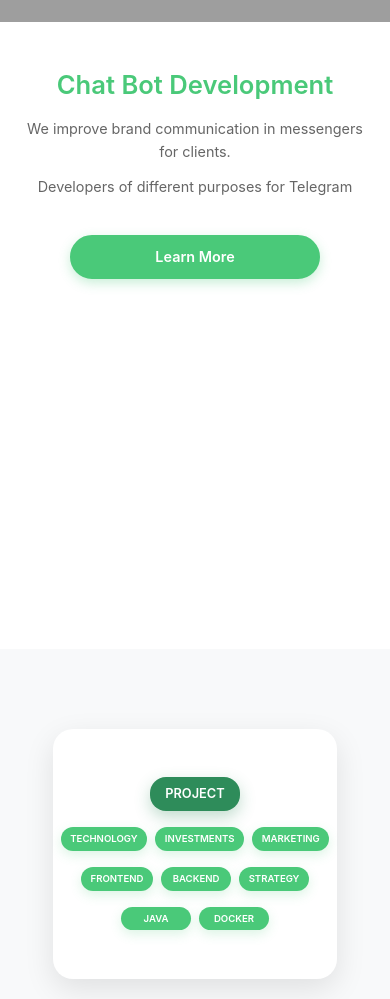
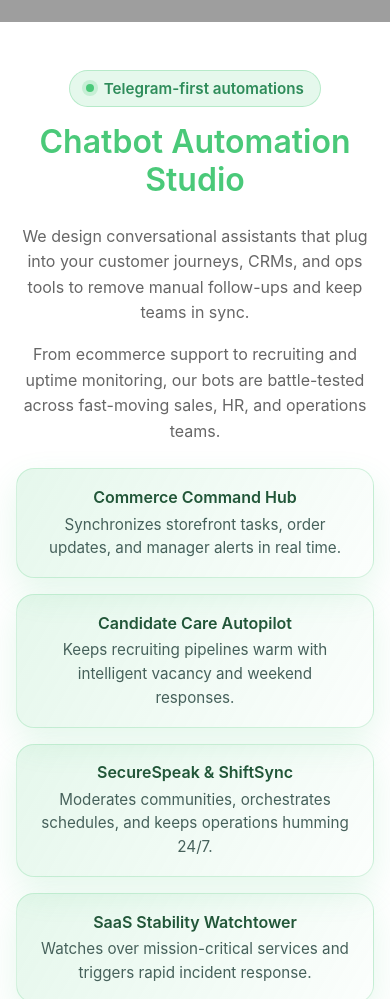
Before and after one commit to Tishify/tishify, a React (Create React App) app: page / in a window 390 px wide. Shown: the part 569-1568 px from the top of the page. Built offline with nearby package versions, Linux system fonts and the light colour scheme; grey boxes are pictures that could not be loaded.

Commit message:
Enhance services section with new visual effects, updated layout, and additional content. Introduced glowing orbits and badges, improved phone screen animations, and added service metrics and descriptions for better user engagement.

```diff
--- a/src/App.css
+++ b/src/App.css
@@ -489,149 +489,224 @@
 
 .services-visual {
   position: relative;
-  height: 500px;
+  height: 520px;
   display: flex;
   justify-content: center;
   align-items: center;
+  perspective: 1200px;
+  transform-style: preserve-3d;
+  isolation: isolate;
+}
+
+.services-glow {
+  position: absolute;
+  border-radius: 50%;
+  filter: blur(60px);
+  opacity: 0.75;
+  animation: glowPulse 10s ease-in-out infinite;
+  pointer-events: none;
+}
+
+.services-glow--primary {
+  width: 440px;
+  height: 440px;
+  background: radial-gradient(circle at 30% 30%, rgba(74, 201, 121, 0.65), transparent 75%);
+}
+
+.services-glow--secondary {
+  width: 300px;
+  height: 300px;
+  background: radial-gradient(circle at 70% 70%, rgba(82, 95, 197, 0.4), transparent 80%);
+  animation-delay: -3s;
+}
+
+.services-orbit {
+  position: absolute;
+  border-radius: 50%;
+  border: 1px solid rgba(74, 201, 121, 0.26);
+  box-shadow: 0 0 40px rgba(74, 201, 121, 0.18);
+  animation: orbitSpin 20s linear infinite;
+  pointer-events: none;
+}
+
+.services-orbit--outer {
+  width: 420px;
+  height: 420px;
+}
+
+.services-orbit--inner {
+  width: 280px;
+  height: 280px;
+  animation-duration: 26s;
+  animation-direction: reverse;
+  opacity: 0.65;
 }
 
 .phone-screens {
   position: relative;
-  height: 100%;
-  width: 100%;
-  display: flex;
-  justify-content: center;
-  align-items: center;
+  width: 360px;
+  height: 440px;
+  transform-style: preserve-3d;
 }
 
 .phone-screen {
   position: absolute;
-  width: 200px;
-  height: 350px;
-  background: #ffffff;
-  border-radius: 20px;
-  padding: 1rem;
-  box-shadow: 0 10px 30px rgba(0, 0, 0, 0.1);
-  transform: rotate(-5deg);
-  transition: transform 0.3s ease, box-shadow 0.3s ease;
-  border: 2px solid #4ac979;
-  overflow: hidden;
-  cursor: pointer;
-}
-
-.phone-screen:hover {
-  transform: rotate(-5deg) scale(1.05);
-  box-shadow: 0 15px 40px rgba(74, 201, 121, 0.2);
+  width: 210px;
+  height: 370px;
+  background: rgba(255, 255, 255, 0.96);
+  border-radius: 24px;
+  padding: 1.2rem;
+  border: 1px solid rgba(74, 201, 121, 0.3);
+  box-shadow: 0 18px 42px rgba(16, 55, 31, 0.18);
+  transform-style: preserve-3d;
+  backface-visibility: hidden;
+  --x: 0px;
+  --y: 0px;
+  --z: 0px;
+  --rx: 0deg;
+  --ry: 0deg;
+  --rz: 0deg;
+  transform: translate3d(var(--x), var(--y), var(--z)) rotateX(var(--rx)) rotateY(var(--ry)) rotateZ(var(--rz));
+  animation: phoneFloat 9s ease-in-out infinite;
+  pointer-events: none;
+}
+
+.phone-screen::before {
+  content: '';
+  position: absolute;
+  inset: -12px;
+  border-radius: inherit;
+  background: linear-gradient(135deg, rgba(74, 201, 121, 0.18), rgba(255, 255, 255, 0));
+  opacity: 0.35;
+  filter: blur(20px);
+  z-index: -1;
 }
 
 .screen-1 {
-  top: 0;
-  left: 0;
-  z-index: 3;
+  --x: -120px;
+  --y: -70px;
+  --z: 60px;
+  --rx: 14deg;
+  --ry: -18deg;
+  --rz: -8deg;
+  animation-duration: 8.6s;
 }
 
 .screen-2 {
-  top: 50px;
-  left: 50px;
-  z-index: 2;
-  transform: rotate(5deg);
-}
-
-.screen-2:hover {
-  transform: rotate(5deg) scale(1.05);
-  box-shadow: 0 15px 40px rgba(74, 201, 121, 0.2);
+  --x: -10px;
+  --y: -20px;
+  --z: -35px;
+  --rx: 10deg;
+  --ry: 12deg;
+  --rz: 4deg;
+  animation-duration: 9.8s;
+  animation-delay: -1.2s;
 }
 
 .screen-3 {
-  top: 100px;
-  left: 100px;
-  z-index: 1;
-  transform: rotate(-10deg);
-}
-
-.screen-3:hover {
-  transform: rotate(-10deg) scale(1.05);
-  box-shadow: 0 15px 40px rgba(74, 201, 121, 0.2);
-}
-
-.screen-content {
-  height: 100%;
-  display: flex;
-  flex-direction: column;
-  justify-content: space-between;
-}
-
-.screen-content h4 {
-  color: #4ac979;
-  font-size: 0.9rem;
-  margin-bottom: 0.5rem;
-  font-weight: 600;
-}
-
-.screen-content p {
-  color: #666;
-  font-size: 0.8rem;
-  margin-bottom: 0.5rem;
-  line-height: 1.3;
-}
-
-.screen-buttons {
-  display: flex;
-  flex-direction: column;
-  gap: 0.5rem;
-  margin-top: auto;
-}
-
-.screen-btn {
-  background: #4ac979;
-  color: #ffffff;
-  border: none;
-  padding: 0.5rem 1rem;
-  border-radius: 0.5rem;
-  font-size: 0.7rem;
-  font-weight: 500;
-  cursor: pointer;
-  transition: background 0.2s, transform 0.2s;
-  min-height: 32px;
-  display: flex;
-  align-items: center;
-  justify-content: center;
-}
-
-.screen-btn:hover {
-  background: #2e8c5a;
-  transform: scale(1.02);
-}
-
-.screen-btn:active {
-  transform: scale(0.98);
+  --x: 110px;
+  --y: 60px;
+  --z: 45px;
+  --rx: -12deg;
+  --ry: 16deg;
+  --rz: 10deg;
+  animation-duration: 10.6s;
+  animation-delay: -2.3s;
 }
 
 .animated-dots {
   position: absolute;
-  bottom: 20px;
-  right: 20px;
-  display: flex;
-  gap: 8px;
-}
-
-.dot {
-  width: 8px;
-  height: 8px;
+  width: 320px;
+  height: 320px;
+  border-radius: 50%;
+  animation: orbitSpin 24s linear infinite;
+  pointer-events: none;
+  mix-blend-mode: screen;
+}
+
+.animated-dots .dot {
+  position: absolute;
+  top: 50%;
+  left: 50%;
+  width: 12px;
+  height: 12px;
+  border-radius: 50%;
   background: #4ac979;
-  border-radius: 50%;
-  animation: dotPulse 2s infinite;
-}
-
-.dot-1 { animation-delay: 0s; }
-.dot-2 { animation-delay: 0.4s; }
-.dot-3 { animation-delay: 0.8s; }
-.dot-4 { animation-delay: 1.2s; }
-.dot-5 { animation-delay: 1.6s; }
-
-@keyframes dotPulse {
-  0%, 100% { opacity: 0.3; transform: scale(1); }
-  50% { opacity: 1; transform: scale(1.2); }
+  box-shadow: 0 0 18px rgba(74, 201, 121, 0.8);
+  transform-origin: center;
+  animation: dotGlow 2.2s ease-in-out infinite;
+}
+
+.animated-dots .dot:nth-child(1) {
+  transform: rotate(0deg) translateX(150px);
+  animation-delay: 0s;
+}
+
+.animated-dots .dot:nth-child(2) {
+  transform: rotate(72deg) translateX(150px);
+  animation-delay: 0.3s;
+}
+
+.animated-dots .dot:nth-child(3) {
+  transform: rotate(144deg) translateX(150px);
+  animation-delay: 0.6s;
+}
+
+.animated-dots .dot:nth-child(4) {
+  transform: rotate(216deg) translateX(150px);
+  animation-delay: 0.9s;
+}
+
+.animated-dots .dot:nth-child(5) {
+  transform: rotate(288deg) translateX(150px);
+  animation-delay: 1.2s;
+}
+
+@keyframes phoneFloat {
+  0% {
+    transform: translate3d(var(--x), var(--y), var(--z)) rotateX(var(--rx)) rotateY(var(--ry)) rotateZ(var(--rz));
+    box-shadow: 0 18px 42px rgba(16, 55, 31, 0.18);
+  }
+  50% {
+    transform: translate3d(calc(var(--x) + 14px), calc(var(--y) - 18px), calc(var(--z) + 24px))
+      rotateX(calc(var(--rx) - 3deg)) rotateY(calc(var(--ry) + 5deg)) rotateZ(calc(var(--rz) + 3deg));
+    box-shadow: 0 28px 58px rgba(16, 55, 31, 0.24);
+  }
+  100% {
+    transform: translate3d(var(--x), var(--y), var(--z)) rotateX(var(--rx)) rotateY(var(--ry)) rotateZ(var(--rz));
+    box-shadow: 0 18px 42px rgba(16, 55, 31, 0.18);
+  }
+}
+
+@keyframes orbitSpin {
+  from {
+    transform: rotate(0deg);
+  }
+  to {
+    transform: rotate(360deg);
+  }
+}
+
+@keyframes glowPulse {
+  0%, 100% {
+    transform: scale(0.92);
+    opacity: 0.55;
+  }
+  50% {
+    transform: scale(1.06);
+    opacity: 0.9;
+  }
+}
+
+@keyframes dotGlow {
+  0%, 100% {
+    opacity: 0.55;
+    box-shadow: 0 0 14px rgba(74, 201, 121, 0.6);
+  }
+  50% {
+    opacity: 1;
+    box-shadow: 0 0 22px rgba(74, 201, 121, 0.9);
+  }
 }
 
 .services-right {
@@ -1673,38 +1748,58 @@
   }
 
   .services-visual {
-    height: 350px;
+    height: 380px;
     margin-bottom: 1rem;
   }
 
+  .services-glow--primary {
+    width: 340px;
+    height: 340px;
+  }
+
+  .services-glow--secondary {
+    width: 240px;
+    height: 240px;
+  }
+
+  .services-orbit--outer {
+    width: 320px;
+    height: 320px;
+  }
+
+  .services-orbit--inner {
+    width: 220px;
+    height: 220px;
+  }
+
   .phone-screens {
-    height: 100%;
-    position: relative;
+    width: 280px;
+    height: 340px;
   }
 
   .phone-screen {
-    width: 140px;
-    height: 240px;
-    font-size: 0.7rem;
-    padding: 0.75rem;
+    width: 150px;
+    height: 260px;
+    font-size: 0.75rem;
+    padding: 0.8rem;
   }
 
   .screen-1 {
-    top: 0;
-    left: 50%;
-    transform: translateX(-50%) rotate(-5deg);
+    --x: -90px;
+    --y: -60px;
+    --z: 40px;
   }
 
   .screen-2 {
-    top: 30px;
-    left: 50%;
-    transform: translateX(-50%) rotate(5deg);
+    --x: 0px;
+    --y: -20px;
+    --z: -20px;
   }
 
   .screen-3 {
-    top: 60px;
-    left: 50%;
-    transform: translateX(-50%) rotate(-10deg);
+    --x: 90px;
+    --y: 40px;
+    --z: 30px;
   }
 
   .screen-content h4 {
@@ -1723,6 +1818,16 @@
     min-height: 28px;
   }
 
+  .animated-dots {
+    width: 240px;
+    height: 240px;
+  }
+
+  .animated-dots .dot {
+    width: 10px;
+    height: 10px;
+  }
+
   .services-title {
     font-size: 2rem;
   }
@@ -1749,148 +1854,135 @@
   }
 
   .services-visual {
+    height: 320px;
+  }
+
+  .services-glow--primary {
+    width: 280px;
+    height: 280px;
+  }
+
+  .services-glow--secondary {
+    width: 200px;
+    height: 200px;
+  }
+
+  .services-orbit--outer {
+    width: 260px;
+    height: 260px;
+  }
+
+  .services-orbit--inner {
+    width: 190px;
+    height: 190px;
+  }
+
+  .phone-screens {
+    width: 240px;
     height: 300px;
   }
 
+  .phone-screen {
+    width: 130px;
+    height: 220px;
+    font-size: 0.65rem;
+    padding: 0.65rem;
+    border-radius: 18px;
+  }
+
+  .screen-1 {
+    --x: -70px;
+    --y: -50px;
+    --z: 30px;
+  }
+
+  .screen-2 {
+    --x: 0px;
+    --y: -12px;
+    --z: -15px;
+  }
+
+  .screen-3 {
+    --x: 70px;
+    --y: 32px;
+    --z: 24px;
+  }
+
+  .animated-dots {
+    width: 200px;
+    height: 200px;
+  }
+
+  .animated-dots .dot {
+    width: 8px;
+    height: 8px;
+  }
+}
+
+@media (max-width: 400px) {
+  .services-visual {
+    height: 260px;
+  }
+
+  .services-glow--primary {
+    width: 220px;
+    height: 220px;
+  }
+
+  .services-glow--secondary {
+    width: 160px;
+    height: 160px;
+  }
+
+  .services-orbit--outer {
+    width: 220px;
+    height: 220px;
+  }
+
+  .services-orbit--inner {
+    width: 160px;
+    height: 160px;
+  }
+
   .phone-screens {
-    height: 100%;
+    width: 200px;
+    height: 240px;
   }
 
   .phone-screen {
-    width: 120px;
-    height: 200px;
-    font-size: 0.6rem;
-    padding: 0.6rem;
-    border-radius: 15px;
+    width: 110px;
+    height: 190px;
+    font-size: 0.58rem;
+    padding: 0.55rem;
+    border-radius: 14px;
   }
 
   .screen-1 {
-    top: 0;
-    left: 50%;
-    transform: translateX(-50%) rotate(-3deg);
+    --x: -50px;
+    --y: -40px;
+    --z: 20px;
   }
 
   .screen-2 {
-    top: 25px;
-    left: 50%;
-    transform: translateX(-50%) rotate(3deg);
+    --x: 0px;
+    --y: -8px;
+    --z: -10px;
   }
 
   .screen-3 {
-    top: 50px;
-    left: 50%;
-    transform: translateX(-50%) rotate(-6deg);
-  }
-
-  .screen-content h4 {
-    font-size: 0.7rem;
-    margin-bottom: 0.3rem;
-  }
-
-  .screen-content p {
-    font-size: 0.6rem;
-    margin-bottom: 0.3rem;
-    line-height: 1.2;
-  }
-
-  .screen-buttons {
-    gap: 0.3rem;
-  }
-
-  .screen-btn {
-    padding: 0.3rem 0.6rem;
-    font-size: 0.5rem;
-    min-height: 24px;
-    border-radius: 0.3rem;
-  }
-
-  .services-title {
-    font-size: 1.8rem;
-    margin-bottom: 1rem;
-  }
-
-  .services-description {
-    font-size: 0.95rem;
-    margin-bottom: 0.8rem;
-  }
-
-  .services-btn {
-    padding: 0.8rem 1.5rem;
-    font-size: 1rem;
-    min-height: 40px;
+    --x: 50px;
+    --y: 26px;
+    --z: 16px;
   }
 
   .animated-dots {
-    bottom: 10px;
-    right: 10px;
-    gap: 6px;
-  }
-
-  .dot {
+    width: 170px;
+    height: 170px;
+  }
+
+  .animated-dots .dot {
     width: 6px;
     height: 6px;
-  }
-}
-
-@media (max-width: 400px) {
-  .services-visual {
-    height: 250px;
-  }
-
-  .phone-screen {
-    width: 100px;
-    height: 180px;
-    font-size: 0.5rem;
-    padding: 0.5rem;
-    border-radius: 12px;
-  }
-
-  .screen-1 {
-    top: 0;
-    left: 50%;
-    transform: translateX(-50%) rotate(-2deg);
-  }
-
-  .screen-2 {
-    top: 20px;
-    left: 50%;
-    transform: translateX(-50%) rotate(2deg);
-  }
-
-  .screen-3 {
-    top: 40px;
-    left: 50%;
-    transform: translateX(-50%) rotate(-4deg);
-  }
-
-  .screen-content h4 {
-    font-size: 0.6rem;
-    margin-bottom: 0.2rem;
-  }
-
-  .screen-content p {
-    font-size: 0.5rem;
-    margin-bottom: 0.2rem;
-  }
-
-  .screen-btn {
-    padding: 0.2rem 0.5rem;
-    font-size: 0.4rem;
-    min-height: 20px;
-  }
-
-  .services-title {
-    font-size: 1.6rem;
-  }
-
-  .services-description {
-    font-size: 0.9rem;
-  }
-
-  .services-btn {
-    padding: 0.7rem 1.2rem;
-    font-size: 0.9rem;
-    min-height: 36px;
   }
 }
 
@@ -1968,3 +2060,92 @@
     height: 70vh;
   }
 }
+
+.services-badge {
+  display: inline-flex;
+  align-items: center;
+  gap: 0.6rem;
+  padding: 0.5rem 1rem;
+  border-radius: 999px;
+  background: rgba(74, 201, 121, 0.14);
+  border: 1px solid rgba(74, 201, 121, 0.3);
+  color: #2e8c5a;
+  font-weight: 600;
+  font-size: 0.95rem;
+  margin-bottom: 1rem;
+}
+
+.services-badge::before {
+  content: '';
+  width: 8px;
+  height: 8px;
+  border-radius: 50%;
+  background: #4ac979;
+  box-shadow: 0 0 0 4px rgba(74, 201, 121, 0.2);
+}
+
+.services-pill-list {
+  list-style: none;
+  padding: 0;
+  margin: 1.5rem 0 2rem;
+  display: grid;
+  gap: 1rem;
+}
+
+.services-pill {
+  background: linear-gradient(120deg, rgba(74, 201, 121, 0.14), rgba(74, 201, 121, 0.02));
+  border: 1px solid rgba(74, 201, 121, 0.22);
+  border-radius: 18px;
+  padding: 1.1rem 1.25rem;
+  box-shadow: 0 14px 34px rgba(74, 201, 121, 0.14);
+  transition: transform 0.25s ease, box-shadow 0.25s ease;
+}
+
+.services-pill:hover {
+  transform: translateY(-4px);
+  box-shadow: 0 24px 50px rgba(74, 201, 121, 0.2);
+}
+
+.services-pill-title {
+  display: block;
+  font-weight: 600;
+  color: #215638;
+  margin-bottom: 0.35rem;
+}
+
+.services-pill-copy {
+  display: block;
+  color: #46615b;
+  font-size: 0.95rem;
+  line-height: 1.55;
+}
+
+.services-metrics {
+  display: flex;
+  flex-wrap: wrap;
+  gap: 1.2rem;
+  margin-bottom: 1.5rem;
+}
+
+.services-metric {
+  background: #f4fbf7;
+  border: 1px solid rgba(74, 201, 121, 0.18);
+  border-radius: 16px;
+  padding: 1rem 1.4rem;
+  box-shadow: 0 12px 28px rgba(74, 201, 121, 0.12);
+  min-width: 140px;
+}
+
+.services-metric-value {
+  display: block;
+  font-size: 1.4rem;
+  font-weight: 700;
+  color: #10371f;
+}
+
+.services-metric-label {
+  display: block;
+  font-size: 0.9rem;
+  color: #46615b;
+  margin-top: 0.25rem;
+}
--- a/src/App.js
+++ b/src/App.js
@@ -104,6 +104,10 @@ function LandingPage() {
         <div className="services-content">
           <div className="services-left">
             <div className="services-visual">
+              <div className="services-glow services-glow--primary"></div>
+              <div className="services-glow services-glow--secondary"></div>
+              <div className="services-orbit services-orbit--outer"></div>
+              <div className="services-orbit services-orbit--inner"></div>
               <div className="phone-screens">
                 <div className="phone-screen screen-1">
                   <div className="screen-content">
@@ -148,19 +152,52 @@ function LandingPage() {
             </div>
           </div>
           <div className="services-right">
-            <h2 className="services-title">Chat Bot Development</h2>
+            <div className="services-badge">Telegram-first automations</div>
+            <h2 className="services-title">Chatbot Automation Studio</h2>
             <p className="services-description">
-              We improve brand communication in messengers for clients.
+              We design conversational assistants that plug into your customer journeys, CRMs, and ops tools to remove manual follow-ups and keep teams in sync.
             </p>
             <p className="services-description">
-              Developers of different purposes for Telegram
+              From ecommerce support to recruiting and uptime monitoring, our bots are battle-tested across fast-moving sales, HR, and operations teams.
             </p>
+            <ul className="services-pill-list">
+              <li className="services-pill">
+                <span className="services-pill-title">Commerce Command Hub</span>
+                <span className="services-pill-copy">Synchronizes storefront tasks, order updates, and manager alerts in real time.</span>
+              </li>
+              <li className="services-pill">
+                <span className="services-pill-title">Candidate Care Autopilot</span>
+                <span className="services-pill-copy">Keeps recruiting pipelines warm with intelligent vacancy and weekend responses.</span>
+              </li>
+              <li className="services-pill">
+                <span className="services-pill-title">SecureSpeak & ShiftSync</span>
+                <span className="services-pill-copy">Moderates communities, orchestrates schedules, and keeps operations humming 24/7.</span>
+              </li>
+              <li className="services-pill">
+                <span className="services-pill-title">SaaS Stability Watchtower</span>
+                <span className="services-pill-copy">Watches over mission-critical services and triggers rapid incident response.</span>
+              </li>
+            </ul>
+            <div className="services-metrics">
+              <div className="services-metric">
+                <span className="services-metric-value">24/7</span>
+                <span className="services-metric-label">Automated coverage</span>
+              </div>
+              <div className="services-metric">
+                <span className="services-metric-value">5+</span>
+                <span className="services-metric-label">Ready-to-launch suites</span>
+              </div>
+              <div className="services-metric">
+                <span className="services-metric-value">2x</span>
+                <span className="services-metric-label">Faster response cycles</span>
+              </div>
+            </div>
             <Link
               to="/chatbot-details"
               className="services-btn"
               onClick={closeMenu}
             >
-              Learn More
+              Explore our bots
             </Link>
           </div>
         </div>
```
